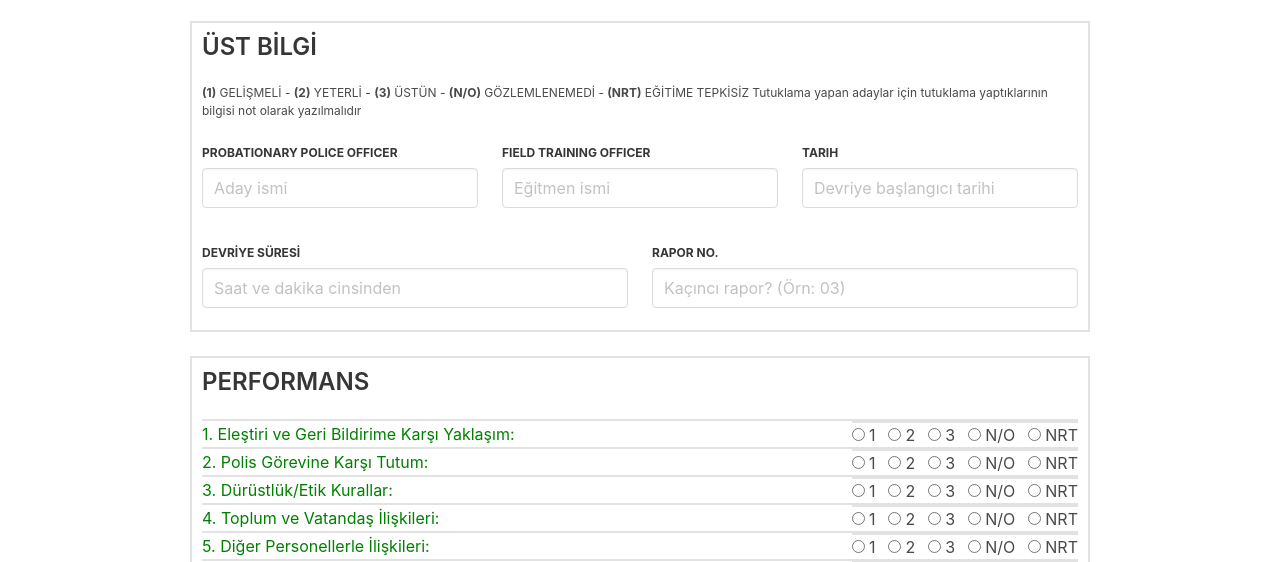
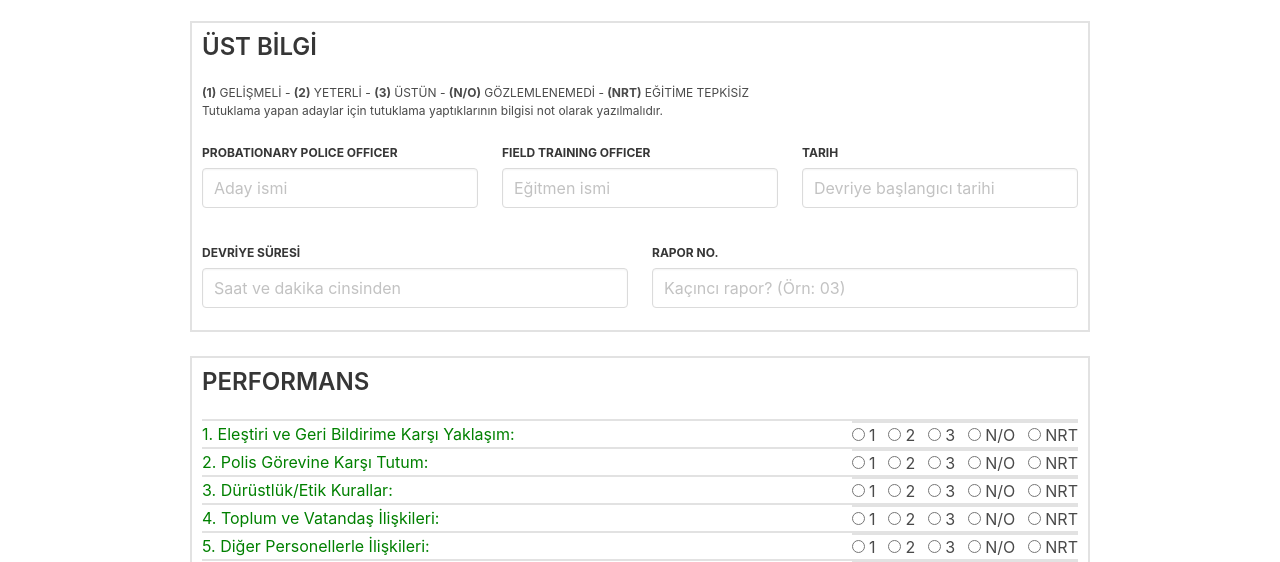
Before and after one commit to noxaeviternus/noxaeviternus.github.io, a plain HTML site: page ftp_rapor.html in a window 1280 px wide. Shown: the part 211-773 px from the top of the page. Drawn offline with nearby package versions, Linux system fonts and the light colour scheme.

Commit message:
ftp_rapor.html

```diff
--- a/ftp_rapor.html
+++ b/ftp_rapor.html
@@ -145,8 +145,8 @@
       <form id="form">
         <div style="border: 2px solid #e2e2e2; padding: 10px;">
           <h1 class="title is-4">ÜST BİLGİ</h1>
-          <p class="is-size-7"><b>(1)</b> GELİŞMELİ - <b>(2)</b> YETERLİ - <b>(3)</b> ÜSTÜN - <b>(N/O)</b> GÖZLEMLENEMEDİ - <b>(NRT)</b> EĞİTİME TEPKİSİZ
-	  Tutuklama yapan adaylar için tutuklama yaptıklarının bilgisi not olarak yazılmalıdır</p>
+          <p class="is-size-7"><b>(1)</b> GELİŞMELİ - <b>(2)</b> YETERLİ - <b>(3)</b> ÜSTÜN - <b>(N/O)</b> GÖZLEMLENEMEDİ - <b>(NRT)</b> EĞİTİME TEPKİSİZ </p>
+	  <p class="is-size-7">Tutuklama yapan adaylar için tutuklama yaptıklarının bilgisi not olarak yazılmalıdır. </p>
           <br>
           <div class="columns">
             <div class="field column">
```
